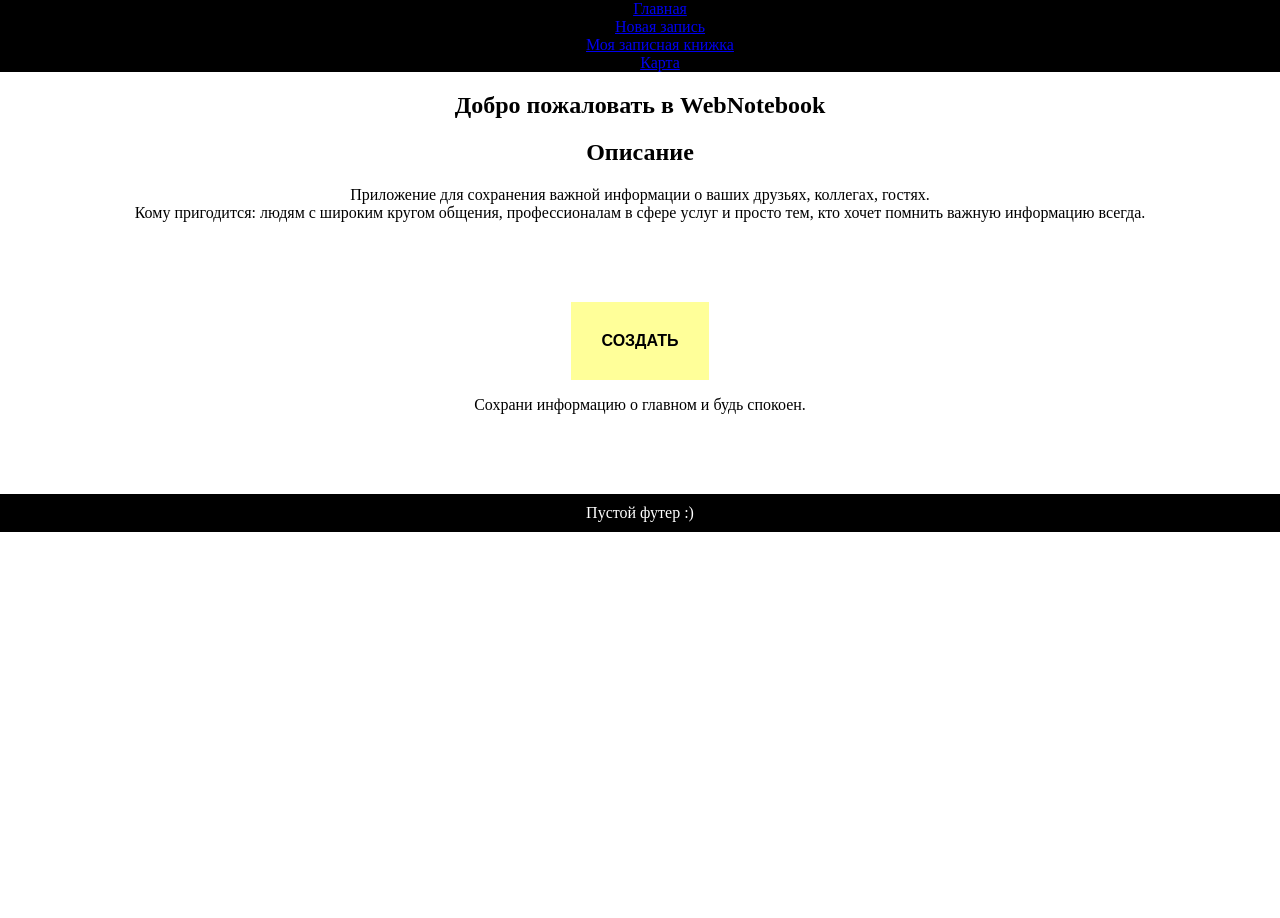
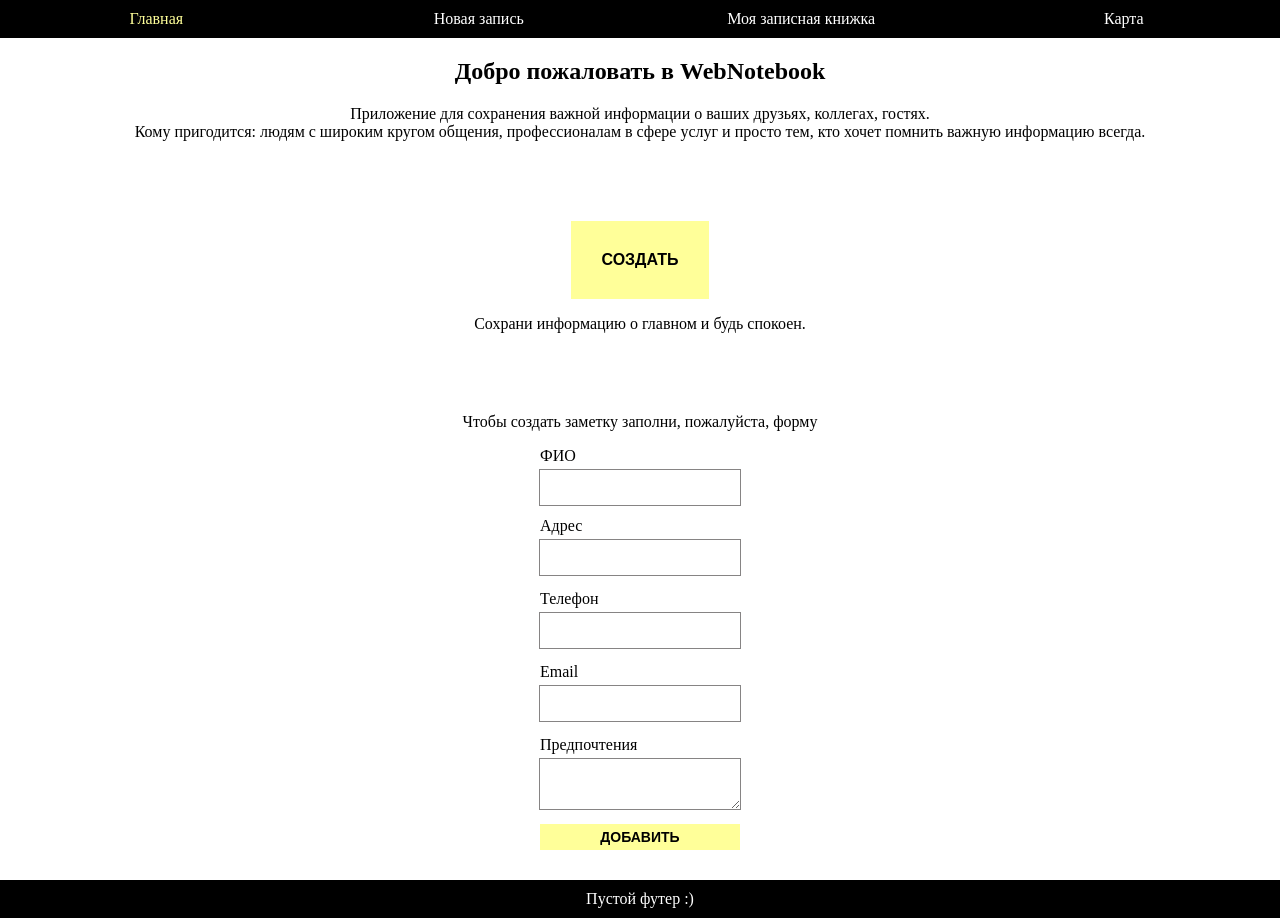
Before and after one commit to elenagolovko/phone-book, a website built with webpack: page src/index.html in a window 1280 px wide. Before the commit the page ends 800 px from the top, so only its background shows below. Built offline with nearby package versions, Linux system fonts and the light colour scheme; files whose address does not match are found by name.

Commit message:
config fix, nav and form blocks

```diff
--- a/src/index.html
+++ b/src/index.html
@@ -4,7 +4,6 @@
 	<title>WebNotebook</title>
 	<meta charset="UTF-8" />
 	<meta name="viewport" content="width=device-width, initial-scale=1.0">
-	<link rel="stylesheet" href="style.css">
 </head>
 
 <body class="main">
@@ -30,6 +29,24 @@
 			<button class="create-section__button button" type="button">Создать</button>
 			<p class="create-section__decription">Сохрани информацию о главном и будь спокоен.</p>
 		</section>
+		<section class="new-note" id="new-note">
+			<h2 class="visually-hidden">Создание новой заметки</h2>
+			<p clas="new-note__description">Чтобы создать заметку заполни, пожалуйста, форму</p>
+			<form class="new-note__form" action="#" method="post">
+				<label class="new-note__label" for="name">ФИО</label>
+				<input id="name" class="new-note__input input" type="text">
+				<span class="input__error input__error--length">не менее трёх символов</span>
+				<label class="new-note__label" for="address">Адрес</label>
+				<input id="address" class="new-note__input input" type="text">
+				<label class="new-note__label" for="phone" >Телефон</label>
+				<input id="phone" class="new-note__input input" type="tel">
+				<label class="new-note__label" for="email">Email</label>
+				<input id="email" class="new-note__input input" type="email">
+				<label class="new-note__label" for="preferences">Предпочтения</label>
+				<textarea id="preferences" class="new-note__input input"></textarea>
+				<button class="new-note__button button" type="submit">Добавить</button>
+			</form>
+		</section>
 	</main>
 	<footer class="main__footer">
 		<p class="footer-text">Пустой футер :)</p>
--- /dev/null
+++ b/src/sass/blocks/input/_input.scss
@@ -0,0 +1,30 @@
+.input {
+  position: relative;
+  width: 100%;
+  border: none;
+  transition: box-shadow 0.5s ease-out;
+  outline: none;
+
+
+  &:hover,
+  &:focus {
+    box-shadow: 0 0 0 2px #e4e434;
+  }
+
+  &:invalid {
+    box-shadow: 0 0 0 2px #ff6f81;
+  }
+
+  &__error {
+    margin-top: -15px;
+    display: inline-block;
+    font-weight: 400;
+    font-size: 11px;
+    color: #f7334a;
+    visibility: hidden;
+  }
+
+  &:invalid + &__error {
+    visibility: visible;
+  }
+}
--- a/src/sass/blocks/main/_main.scss
+++ b/src/sass/blocks/main/_main.scss
@@ -5,10 +5,7 @@
   display: block;
   text-align: center;
 
-  /* position: absolute;
-  top: 50%;
-  left: 50%;
-  transform: translate(-50%, -50%); */
+  // @include centerer(50%, 50%, (-50%, -50%));
 
   &__navigation {
     background-color: black;
--- /dev/null
+++ b/src/sass/blocks/navigation/_navigation.scss
@@ -0,0 +1,34 @@
+.navigation {
+  width: 100%;
+
+  &__list {
+    display: flex;
+    flex-direction: row;
+    justify-content: space-around;
+    flex-wrap: wrap;
+
+    margin: 0;
+    padding: 0;
+    list-style: none;
+  }
+
+  &__item {
+    width: 150px;
+    padding: 10px;
+  }
+
+  &__item:not(:last-child) {
+    margin-right: 10px;
+  }
+
+  &__link {
+    text-decoration: none;
+    color: white;
+  }
+
+  .link--current,
+  &__link:hover,
+  &__link:focus {
+    color: #ffff99;
+  }
+}
--- /dev/null
+++ b/src/sass/blocks/new-note/_new-note.scss
@@ -0,0 +1,24 @@
+.new-note {
+
+  &__form {
+    display: flex;
+    flex-direction: column;
+    max-width: 200px;
+    margin: 0 auto 30px auto;
+  }
+
+  &__label {
+    text-align: left;
+    margin-bottom: 5px;
+  }
+
+  &__input {
+    padding: 10px 0 10px 20px;
+    margin-bottom: 15px;
+    box-shadow: 0 0 0 1px rgb(134, 132, 132);
+  }
+
+  &__button {
+    @include button(5px, 14px);
+  }
+}
--- /dev/null
+++ b/src/sass/blocks/visually-hidden/_visually-hidden.scss
@@ -0,0 +1,3 @@
+.visually-hidden {
+  @include visually-hidden();
+}
--- a/src/sass/styles.scss
+++ b/src/sass/styles.scss
@@ -2,4 +2,8 @@
 
 @import "utility/config.scss";
 @import "blocks/main/_main.scss";
+@import "blocks/navigation/_navigation.scss";
+@import "blocks/input/_input.scss";
+@import "blocks/new-note/_new-note.scss";
 @import "blocks/create-section/_create-section.scss";
+@import "blocks/visually-hidden/_visually-hidden.scss";
--- a/webpack.config.js
+++ b/webpack.config.js
@@ -152,21 +152,21 @@ module.exports = (env, options) => {
         chunkFilename: '[id].css'
       }),
       new CopyWebpackPlugin([
-        {
-          from: path.resolve(__dirname, 'projects'),
-          to: 'projects'
-        },
-        {
-          from: path.resolve(__dirname, 'src/images'),
-          to: 'images'
-        }
+        // {
+        //   from: path.resolve(__dirname, 'projects'),
+        //   to: 'projects'
+        // },
+        // {
+        //   from: path.resolve(__dirname, 'src/images'),
+        //   to: 'images'
+        // }
       ])
     ],
 
     devServer: {
       host: 'localhost',
       port: 3000,
-      open: false
+      open: true
     }
   };
 };
```
Also changed, not shown: src/new-note.html (deleted, +0 -18 lines).
